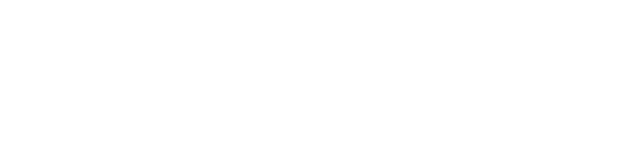
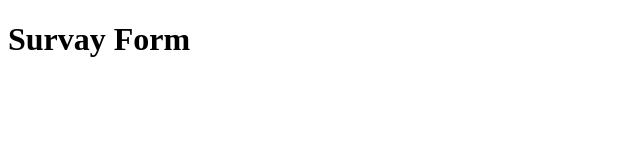
Before and after one commit to DhuruvSingh/Microverse-Trail-Dhuruv---Dario, a plain HTML site: page index.html in a window 1280 px wide. Shown: the whole page, without its empty margins (0-640 px from the left). Drawn offline with Linux system fonts and the light colour scheme.

Commit message:
added story 1

```diff
--- a/index.html
+++ b/index.html
@@ -9,18 +9,9 @@
   <body>
     <script src="https://cdn.freecodecamp.org/testable-projects-fcc/v1/bundle.js"></script>
 
-    <!--
-
-    Hello Camper!
-
-    For now, the test suite only works in Chrome!
-    Please read the README below in the JS Editor before beginning.
-    Feel free to delete this message once you have read it.
-    Good luck and Happy Coding!
-
-    - The freeCodeCamp Team
-
-    -->
+    <h1 id="title">
+      Survay Form
+    </h1>
     <script  src="js/index.js"></script>
   </body>
 </html>
```
